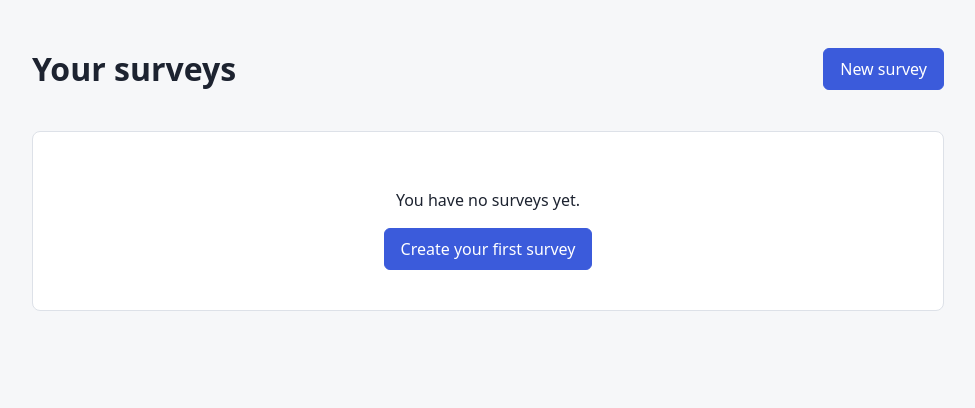
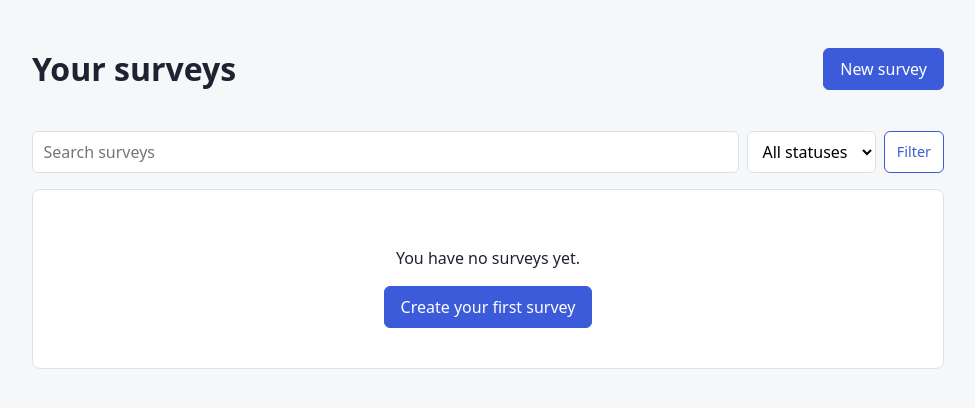
Before and after one commit to sorin-work/survey-builder, a Flask app: page /surveys/ in a window 1280 px wide. Shown: the part 49-457 px from the top of the page, without its empty margins (152-1127 px from the left). Run offline with Flask 3, Linux system fonts and the light colour scheme; the visitor is signed in with stand-in values (Sample User, id 1); data that the repository does not hold is empty.

Commit message:
feat(surveys): search the dashboard and filter by status

```diff
--- a/survey_builder/static/css/app.css
+++ b/survey_builder/static/css/app.css
@@ -670,3 +670,21 @@ select.move-page {
   padding: 0.35rem 0;
   border-bottom: 1px solid var(--border);
 }
+
+.filters {
+  display: flex;
+  gap: 0.5rem;
+  margin-bottom: 1rem;
+}
+
+.filters input[type="search"] {
+  flex: 1;
+  padding: 0.5rem 0.65rem;
+  border: 1px solid var(--border);
+  border-radius: 6px;
+  font: inherit;
+}
+
+.filters select {
+  width: auto;
+}
--- a/survey_builder/surveys.py
+++ b/survey_builder/surveys.py
@@ -64,9 +64,14 @@ def parse_share_settings(form) -> tuple[dict, dict[str, str]]:
 
 @bp.get("/")
 def dashboard():
-    surveys = db.session.scalars(
-        select(Survey).filter_by(owner_id=current_user.id).order_by(Survey.updated_at.desc())
-    ).all()
+    query = request.args.get("q", "").strip()
+    status = request.args.get("status", "")
+    stmt = select(Survey).filter_by(owner_id=current_user.id)
+    if query:
+        stmt = stmt.where(Survey.title.ilike(f"%{query}%"))
+    if status in (sharing.DRAFT, sharing.PUBLISHED, sharing.CLOSED):
+        stmt = stmt.filter_by(status=status)
+    surveys = db.session.scalars(stmt.order_by(Survey.updated_at.desc())).all()
     counts = dict(
         db.session.execute(
             select(Response.survey_id, db.func.count(Response.id))
@@ -75,7 +80,14 @@ def dashboard():
             .group_by(Response.survey_id)
         ).all()
     )
-    return render_template("surveys/dashboard.html", surveys=surveys, counts=counts)
+    return render_template(
+        "surveys/dashboard.html",
+        surveys=surveys,
+        counts=counts,
+        query=query,
+        status=status,
+        filtered=bool(query or status),
+    )
 
 
 @bp.route("/new", methods=["GET", "POST"])
--- a/survey_builder/templates/surveys/dashboard.html
+++ b/survey_builder/templates/surveys/dashboard.html
@@ -5,6 +5,16 @@
     <h1>Your surveys</h1>
     <a class="btn" href="{{ url_for('surveys.create') }}">New survey</a>
   </div>
+  <form class="filters" method="get" role="search">
+    <input type="search" name="q" value="{{ query }}" placeholder="Search surveys" aria-label="Search surveys">
+    <select name="status" aria-label="Status">
+      <option value="">All statuses</option>
+      {% for value in ("draft", "published", "closed") %}
+        <option value="{{ value }}" {% if status == value %}selected{% endif %}>{{ value|capitalize }}</option>
+      {% endfor %}
+    </select>
+    <button class="btn btn-secondary btn-small" type="submit">Filter</button>
+  </form>
   {% if surveys %}
     <ul class="survey-list">
       {% for survey in surveys %}
@@ -26,6 +36,11 @@
         </li>
       {% endfor %}
     </ul>
+  {% elif filtered %}
+    <div class="card empty">
+      <p>No surveys match your filters.</p>
+      <a href="{{ url_for('surveys.dashboard') }}">Clear filters</a>
+    </div>
   {% else %}
     <div class="card empty">
       <p>You have no surveys yet.</p>
```
Also changed, not shown: tests/test_surveys.py (+16 -0 lines).
